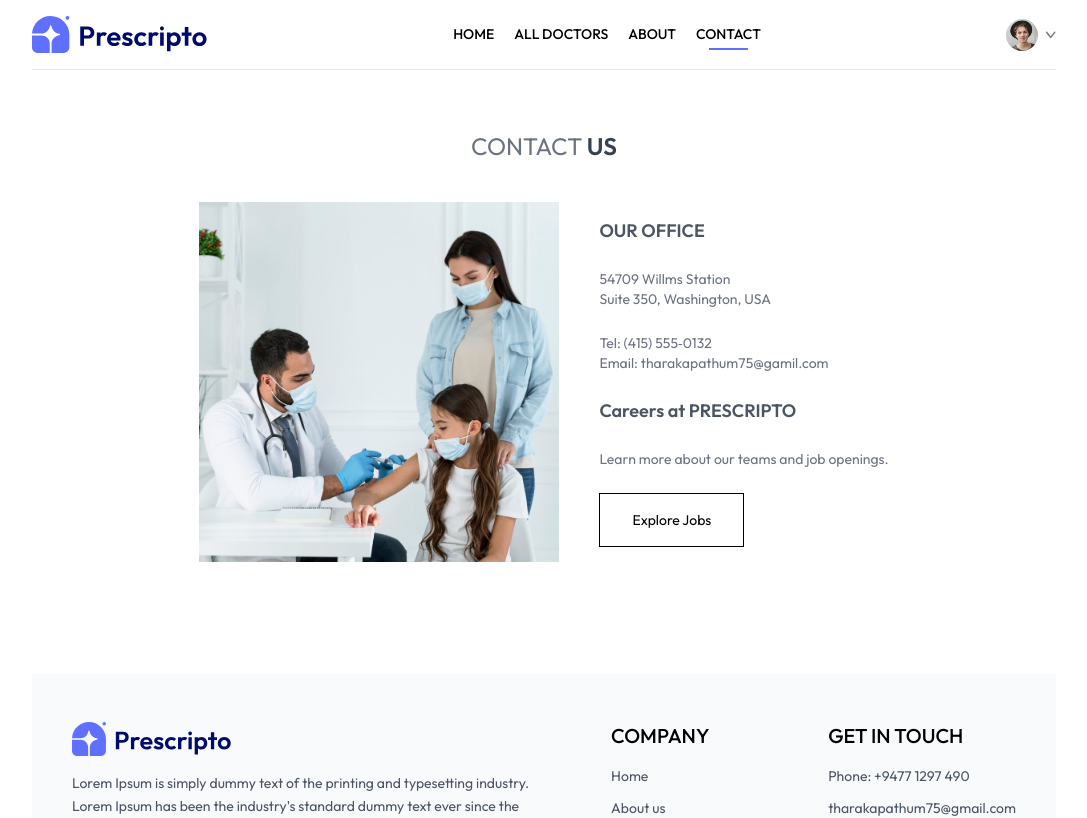
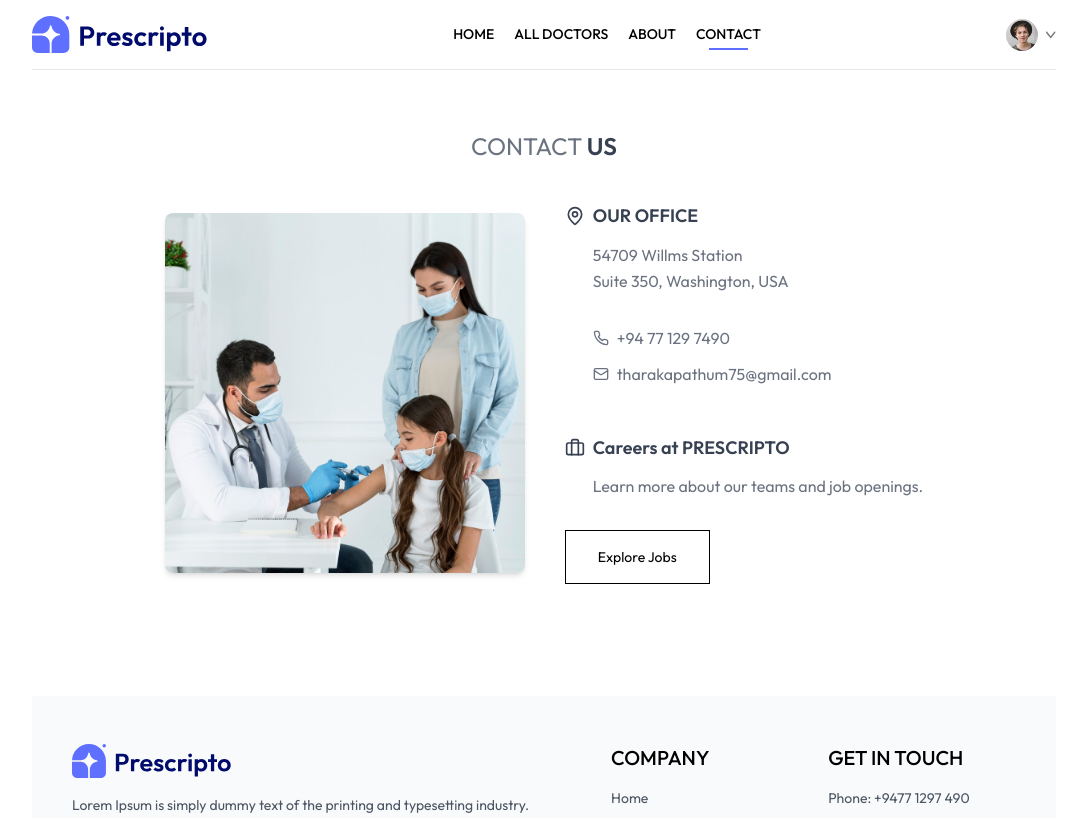
Before and after one commit to Pathum-Tharaka/Doctor_Appointment_Site, a React (Vite) app in the folder FrontEnd/: page /contact in a window 1280 px wide. Shown: the top 818 px of the page, without its empty margins (96-1183 px from the left). Built offline with nearby package versions, Linux system fonts and the light colour scheme.

Commit message:
Update Contact.jsx

```diff
--- a/FrontEnd/src/pages/Contact.jsx
+++ b/FrontEnd/src/pages/Contact.jsx
@@ -1,43 +1,80 @@
-import React from 'react'
+import React from 'react';
 import { assets } from '../assets/assets_frontend/assets';
+import { Mail, Phone, MapPin, Briefcase } from 'lucide-react';
 
 const Contact = () => {
   return (
-    <div>
-      <div className='text-center text-2xl pt-10 text-gray-500'>
-        <p>CONTACT <span className='text-gray-700 font-semibold'>US</span></p>
+    <div className="max-w-7xl mx-auto px-4 md:px-6">
+      {/* Header with animation */}
+      <div className="text-center text-2xl pt-10 text-gray-500 animate-[fadeIn_1s_ease-out]">
+        <p>CONTACT <span className="text-gray-700 font-semibold">US</span></p>
       </div>
 
-      <div className='my-10 flex flex-col md:flex-row gap-10 mb-28 justify-center text-sm'>
+      {/* Main content section */}
+      <div className="my-10 flex flex-col md:flex-row gap-10 mb-28 justify-center items-center">
+        {/* Image with hover effect and animation */}
+        <div className="w-full md:w-auto animate-[slideInLeft_1s_ease-out]">
           <img
-          className='w-full md:max-w-[360px]'
+            className="w-full md:max-w-[360px] rounded-lg shadow-md hover:shadow-xl transition-shadow duration-300"
             src={assets.contact_image}
-          alt=''
+            alt="Contact Us"
           />
-        <div className='flex flex-col justify-center items-start gap-6 '>
-          <p className='font-semibold text-lg text-gray-600'>
-            OUR OFFICE
-          </p>
-          <p className='text-gray-500'>
-          54709 Willms Station <br/>
+        </div>
+
+        {/* Contact information with animations */}
+        <div className="flex flex-col justify-center items-start gap-8">
+          {/* Office Section */}
+          <div className="space-y-3">
+            <div className="flex items-center gap-2 text-gray-700">
+              <MapPin className="w-5 h-5" />
+              <p className="font-semibold text-lg">OUR OFFICE</p>
+            </div>
+            <p className="text-gray-500 pl-7 leading-relaxed">
+              54709 Willms Station<br/>
               Suite 350, Washington, USA
             </p>
-          <p className='text-gray-500'>
-          Tel: (415) 555‑0132<br/>Email:
-          <mail> tharakapathum75@gamil.com</mail>
-          </p>
-          <p className='font-semibold text-lg text-gray-600'>
-          Careers at PRESCRIPTO
-          </p>
-          <p className='text-gray-500'>
-          Learn more about our teams and job openings.
-          </p>
-          <button className='border border-black px-8 py-4 text-sm hover:bg-black hover:text-white transition-all duration-500'>Explore Jobs</button>
+          </div>
+
+          {/* Contact Details */}
+          <div className="space-y-3">
+            <div className="flex items-center gap-2 pl-7 text-gray-500 hover:text-primary transition-colors">
+              <Phone className="w-4 h-4" />
+              <a href="tel:(415) 555-0132" className="hover:underline">
+                +94 77 129 7490
+              </a>
+            </div>
+            <div className="flex items-center gap-2 pl-7 text-gray-500 hover:text-primary transition-colors">
+              <Mail className="w-4 h-4" />
+              <a href="mailto:tharakapathum75@gmail.com" className="hover:underline">
+                tharakapathum75@gmail.com
+              </a>
             </div>
           </div>
 
+          {/* Careers Section */}
+          <div className="space-y-3 pt-4">
+            <div className="flex items-center gap-2 text-gray-700">
+              <Briefcase className="w-5 h-5" />
+              <p className="font-semibold text-lg">Careers at PRESCRIPTO</p>
             </div>
-  )
-}
+            <p className="text-gray-500 pl-7">
+              Learn more about our teams and job openings.
+            </p>
+          </div>
 
-export default Contact
+          {/* Button with enhanced hover effect */}
+          <button className="group relative overflow-hidden border border-black px-8 py-4 text-sm transition-all duration-300">
+            <span className="relative z-10 text-black group-hover:text-white transition-colors duration-300">
+              Explore Jobs
+            </span>
+            <div className="absolute inset-0 bg-black w-0 group-hover:w-full transition-all duration-300 -z-0"></div>
+          </button>
+        </div>
+      </div>
+    </div>
+  );
+};
+
+
+
+export default Contact;
```
Lines whose indentation alone changed are shown as unchanged.
